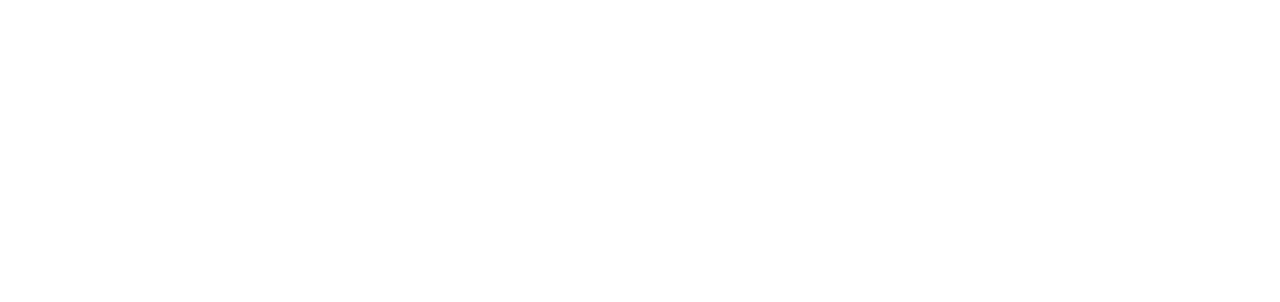
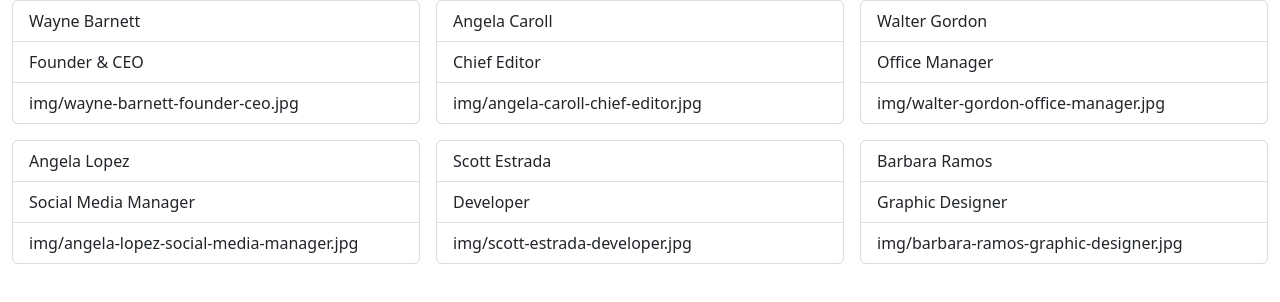
Before and after one commit to ThomasYoussef-Business/js-our-team, a plain HTML site: page index.html in a window 1280 px wide. Drawn offline with nearby package versions, Linux system fonts and the light colour scheme.

Commit message:
Finito il compito di base, la pagina viene popolata usando JS con le informazioni per ogni dipendente

```diff
--- a/index.html
+++ b/index.html
@@ -12,7 +12,15 @@
 </head>
 
 <body>
-
+    <header></header>
+    <main>
+        <div class="container-fluid">
+            <div id="riga-dipendenti" class="row justify-content-evenly g-3">
+                <!-- QUESTA ROW VIENE POPOLATA DA main.js -->
+            </div>
+        </div>
+    </main>
+    <footer></footer>
 
     <script src="https://cdn.jsdelivr.net/npm/bootstrap@5.2.2/dist/js/bootstrap.bundle.min.js"
         integrity="sha384-OERcA2EqjJCMA+/3y+gxIOqMEjwtxJY7qPCqsdltbNJuaOe923+mo//f6V8Qbsw3" crossorigin="anonymous">
--- a/js/main.js
+++ b/js/main.js
@@ -16,12 +16,15 @@
  * cioè nome, ruolo, e la stringa della foto.
  *
  * -Devo mostrare queste informazioni nel DOM come stringhe.
+ *
  * BONUS 1 e 2:
  * -Trasformare la foto da stringa ad immagine
  * - Organizzare ogni membro nella sua unica scheda.
  */
 
+/* ----------------------- Inizializzazione variabili ----------------------- */
 const listaDipendenti = [];
+const rigaDipendenti = document.getElementById("riga-dipendenti");
 
 // https://developer.mozilla.org/en-US/docs/Web/JavaScript/Reference/Operators/Object_initializer#property_definitions
 // Un metodo più veloce per creare oggetti da delle variabili è stato usato qui
@@ -71,6 +74,8 @@ ${dipendente.nome}
 ${dipendente.ruolo}
 ${dipendente.path_foto}
 ----------------------`);
+
+    rigaDipendenti.innerHTML += creaSchedaDipendente(dipendente);
 }
 
 
@@ -84,3 +89,13 @@ function creaObjectPerDipendente(nome, ruolo, path_foto) {
         path_foto
     };
 }
+
+function creaSchedaDipendente(dipendente) {
+    return `<div class="col-12 col-md-4">
+    <ul class="list-group">
+        <li class="list-group-item">${dipendente.nome}</li>
+        <li class="list-group-item">${dipendente.ruolo}</li>
+        <li class="list-group-item">${dipendente.path_foto}</li>
+    </ul>
+</div>`;
+}
```
